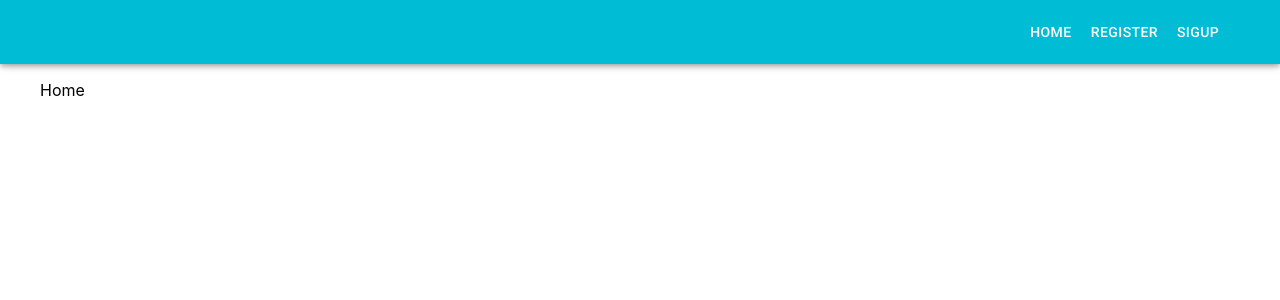
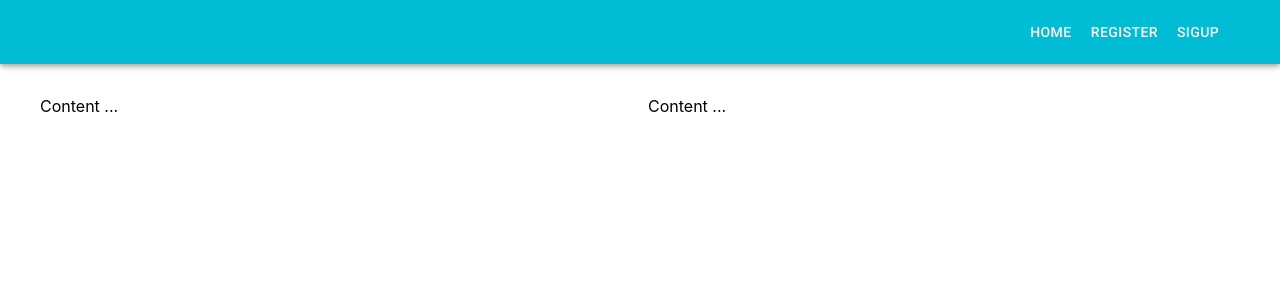
Before and after one commit to TextError/Register-Login---Material-UI, a React (Create React App) app in the folder frontend/: page / in a window 1280 px wide. Shown: the top 300 px of the page. Built offline with nearby package versions, Linux system fonts and the light colour scheme.

Commit message:
MUI grid

```diff
--- a/frontend/src/components/home/Home.js
+++ b/frontend/src/components/home/Home.js
@@ -1,11 +1,19 @@
-import React, { Component } from 'react'
+import React, { Component } from 'react';
+
+// MUI
+import Grid from '@material-ui/core/Grid';
 
 class Home extends Component {
   render() {
     return (
-      <div>
-        Home
-      </div>
+      <Grid container spacing={2}>
+        <Grid item sm={6} xs={12}>
+          <p>Content ...</p>
+        </Grid>
+        <Grid item sm={6} xs={12}>
+          <p>Content ...</p>
+        </Grid>
+      </Grid>
     )
   }
 }
```
